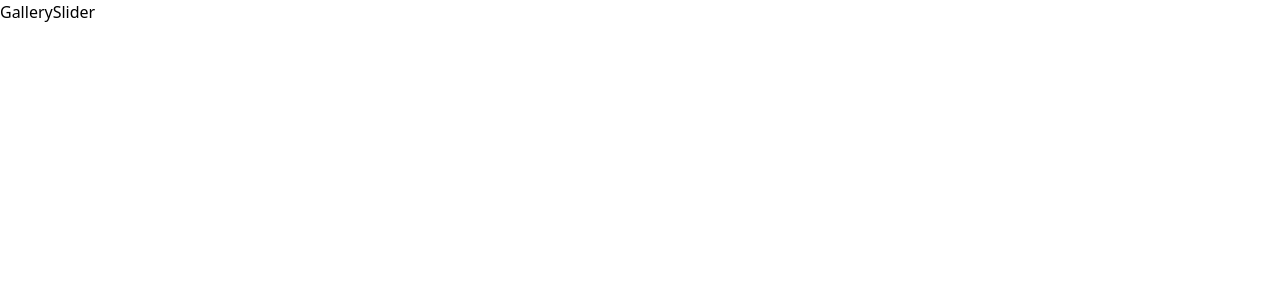
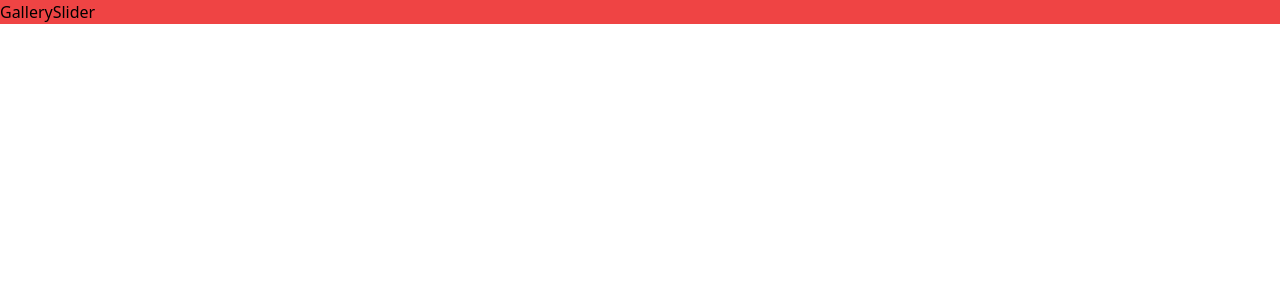
Before and after one commit to Renaissance-Innovation-Labs/frontend-libraries, a Next.js app in the folder experiments/gallery-slider/: page / in a window 1280 px wide. Shown: the top 300 px of the page. Built offline with nearby package versions, Linux system fonts and the light colour scheme.

Commit message:
added taiwlind

```diff
--- a/experiments/gallery-slider/pages/_app.js
+++ b/experiments/gallery-slider/pages/_app.js
@@ -1,5 +1,9 @@
 import '../styles/globals.css';
 
 export default function App({ Component, pageProps }) {
-  return <Component {...pageProps} />;
+  return (
+    <div className="bg-yellow-500">
+      <Component {...pageProps} />
+    </div>
+  );
 }
--- a/experiments/gallery-slider/pages/index.js
+++ b/experiments/gallery-slider/pages/index.js
@@ -1,7 +1,7 @@
 import React from 'react';
 
 const GallerySlider = () => {
-  return <div>GallerySlider</div>;
+  return <div className="bg-red-500">GallerySlider</div>;
 };
 
 export default GallerySlider;
```
